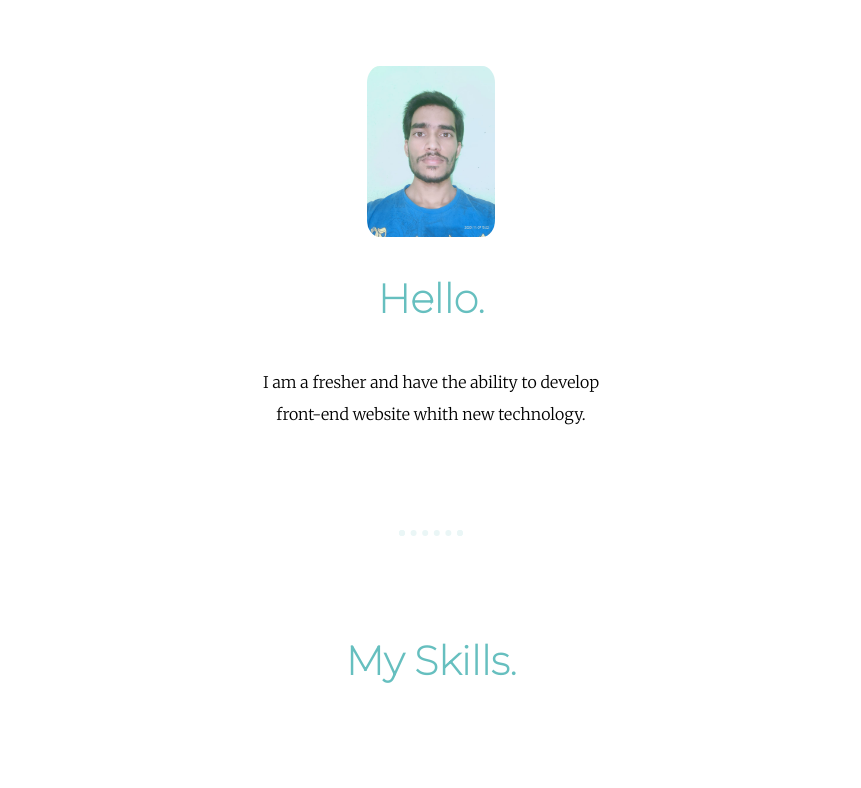
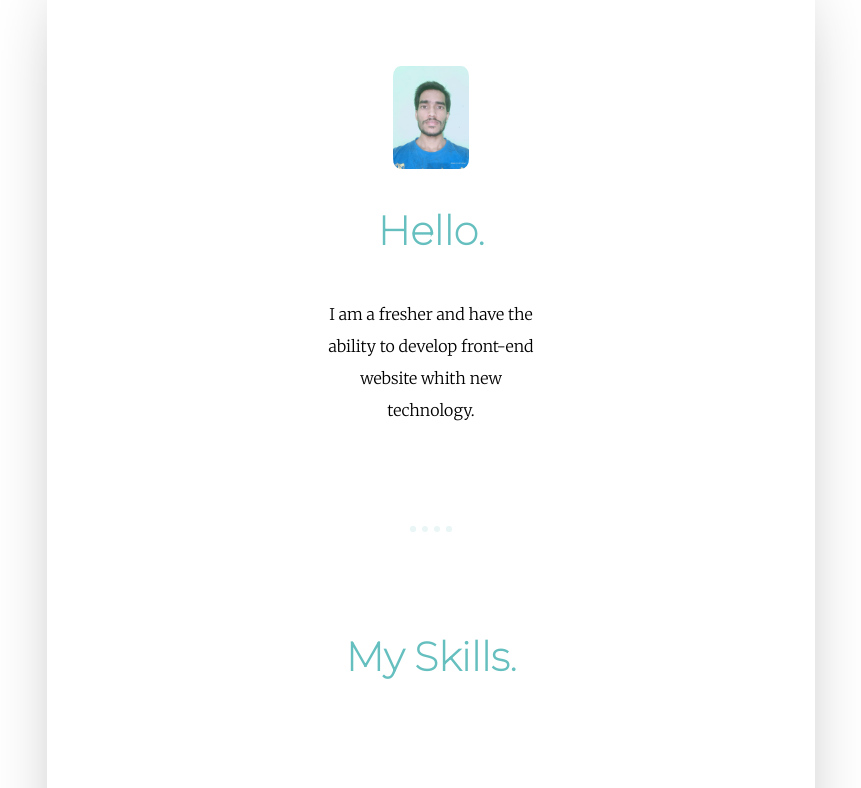
Before and after one commit to hklohani/CV, a plain HTML site: page index.html in a window 1280 px wide. Shown: the part 802-1590 px from the top of the page, without its empty margins (209-1070 px from the left). Drawn offline with Linux system fonts and the light colour scheme.

Commit message:
Update index.css

```diff
--- a/index.css
+++ b/index.css
@@ -56,7 +56,10 @@ a:hover{
 
 }
 .middle-container{
-    margin: 100px 0;
+    width:  60%;
+    margin: 0 auto;
+    padding: 100px 0;
+    box-shadow: 0px 10px 72px -32px #888888;
 }
 .bottom-container{
     background-color: #66bfbf;
```
